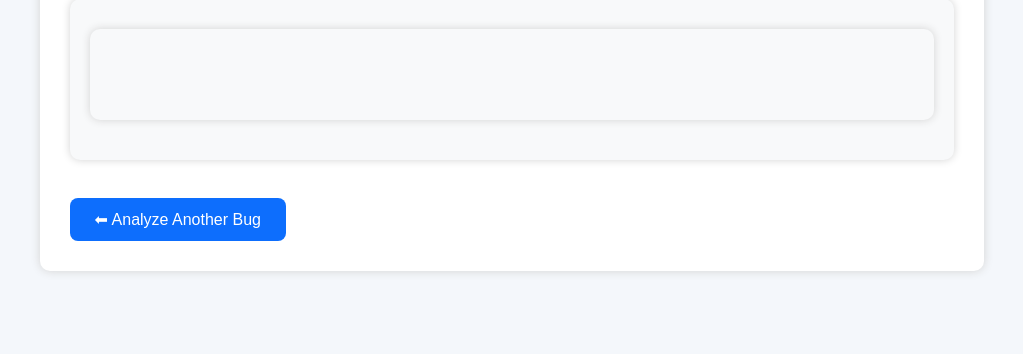
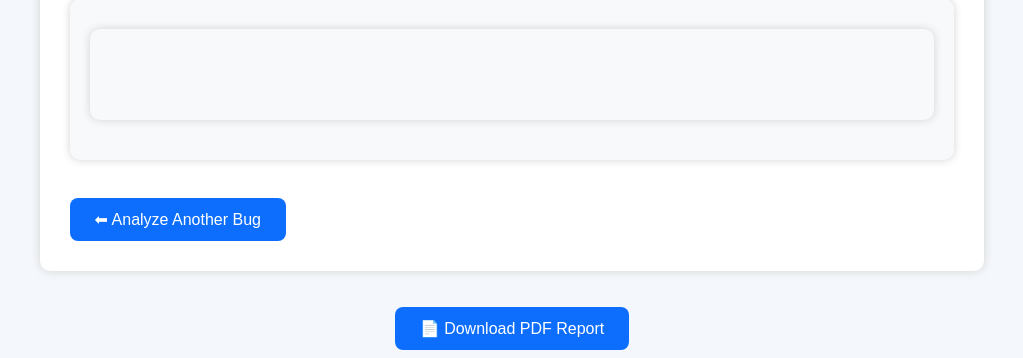
Before and after one commit to KAVINVENKATESHKV/BugSenseAI, a Flask app: template templates/result.html in a window 1280 px wide. Shown: the part 446-804 px from the top of the page, without its empty margins (128-1151 px from the left). Before the commit the page ends 725 px from the top, so only its background shows below. Run offline with Flask 3, Linux system fonts and the light colour scheme; the template is opened without the code that fills it, so the values that code supplies are empty.

Commit message:
Added PDF download button

```diff
--- a/app.py
+++ b/app.py
@@ -1,7 +1,10 @@
-from flask import Flask, render_template, request
+from flask import Flask, render_template, request, send_file
 import google.generativeai as genai
 import os
 from dotenv import load_dotenv
+from reportlab.platypus import SimpleDocTemplate, Paragraph
+from reportlab.lib.styles import getSampleStyleSheet
+import io
 
 load_dotenv()
 
@@ -11,9 +14,11 @@ model = genai.GenerativeModel("gemini-2.5-flash")
 
 app = Flask(__name__)
 
+
 @app.route("/")
 def home():
     return render_template("index.html")
+
 
 @app.route("/predict", methods=["POST"])
 def predict():
@@ -50,5 +55,35 @@ Do NOT use:
         prediction=response.text
     )
 
+
+@app.route("/download")
+def download():
+
+    buffer = io.BytesIO()
+
+    doc = SimpleDocTemplate(buffer)
+
+    styles = getSampleStyleSheet()
+
+    story = []
+
+    story.append(Paragraph("<b>BugSense AI Report</b>", styles["Title"]))
+    story.append(Paragraph("This is a sample AI Bug Report.", styles["Normal"]))
+    story.append(Paragraph("Priority: High", styles["Normal"]))
+    story.append(Paragraph("Suggested Team: Backend Team", styles["Normal"]))
+    story.append(Paragraph("Estimated Fix Time: 2 Days", styles["Normal"]))
+
+    doc.build(story)
+
+    buffer.seek(0)
+
+    return send_file(
+        buffer,
+        as_attachment=True,
+        download_name="BugSenseAI_Report.pdf",
+        mimetype="application/pdf"
+    )
+
+
 if __name__ == "__main__":
     app.run(debug=True)
--- a/templates/result.html
+++ b/templates/result.html
@@ -43,6 +43,13 @@
 
 </div>
 
+<br><br>
+
+<center>
+    <a href="/download">
+        <button>📄 Download PDF Report</button>
+    </a>
+</center>
 </body>
 
 </html>
```
